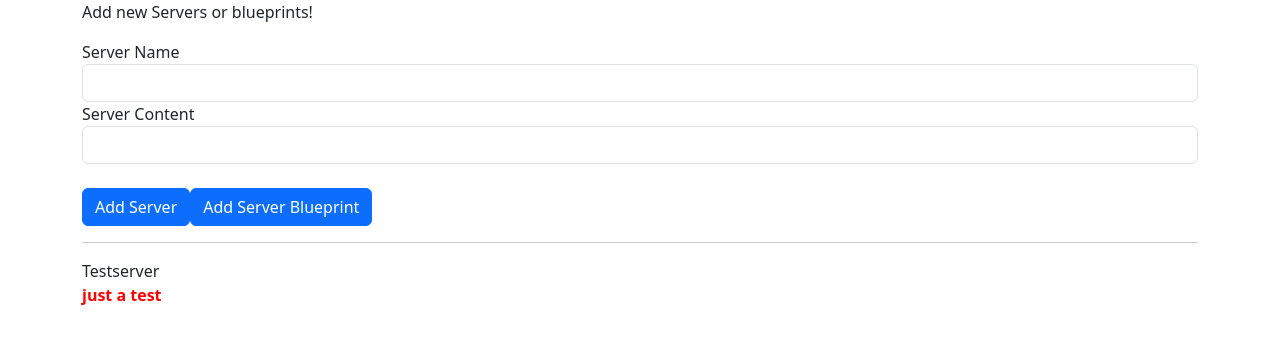
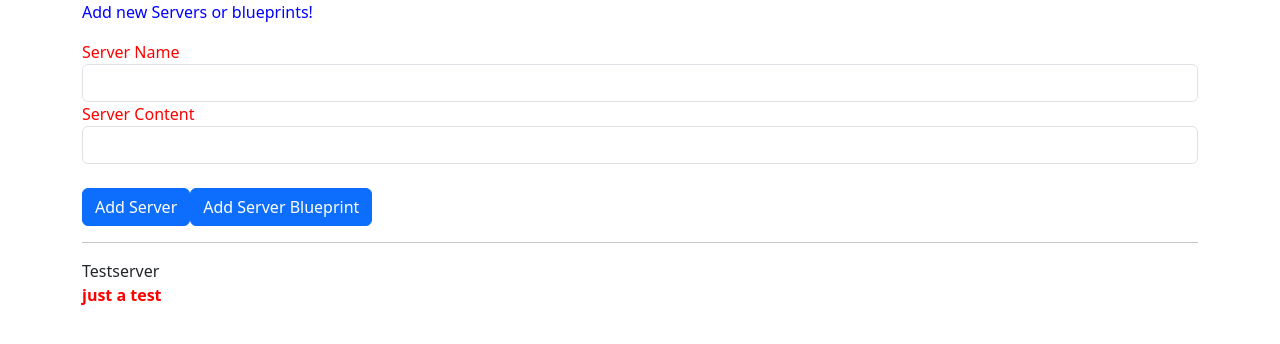
Before and after one commit to SreekanthMadhava75/components-data-binding-deep-dive, an Angular app: page / in a window 1280 px wide. Shown: the top 344 px of the page. Built offline with nearby package versions, Linux system fonts and the light colour scheme.

Commit message:
css encapsulation

```diff
--- a/src/app/server-element/server-element.component.css
+++ b/src/app/server-element/server-element.component.css
@@ -0,0 +1,7 @@
+p {
+    color: blue;
+}
+
+label {
+    color: red;
+}
--- a/src/app/server-element/server-element.component.ts
+++ b/src/app/server-element/server-element.component.ts
@@ -1,9 +1,11 @@
-import { Component, OnInit, Input } from '@angular/core';
+
+import { Component, OnInit, Input,ViewEncapsulation } from '@angular/core';
 
 @Component({
   selector: 'app-server-element',
   templateUrl: './server-element.component.html',
-  styleUrl: './server-element.component.css'
+  styleUrl: './server-element.component.css',
+  encapsulation: ViewEncapsulation.None
 })
 export class ServerElementComponent implements OnInit{
   @Input('srvElement') element: {type: String, name:String, content:String}
```
